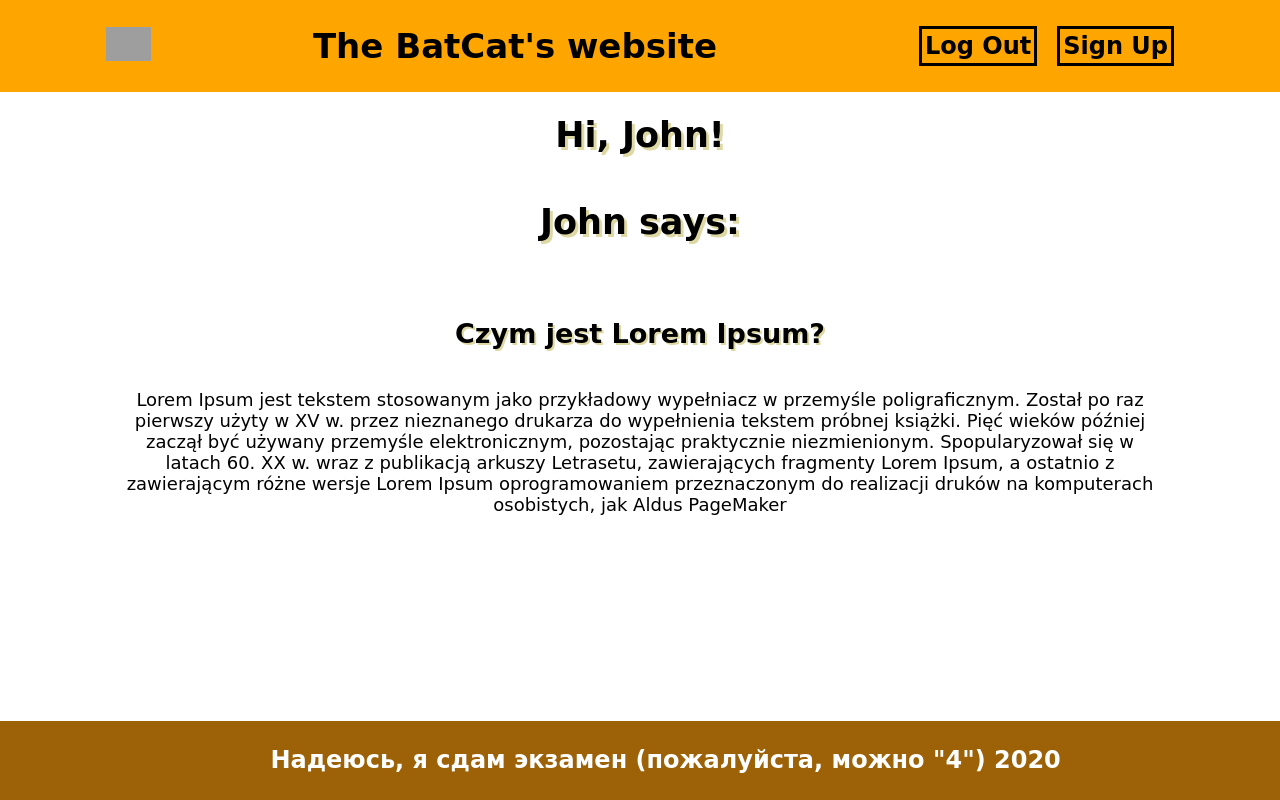
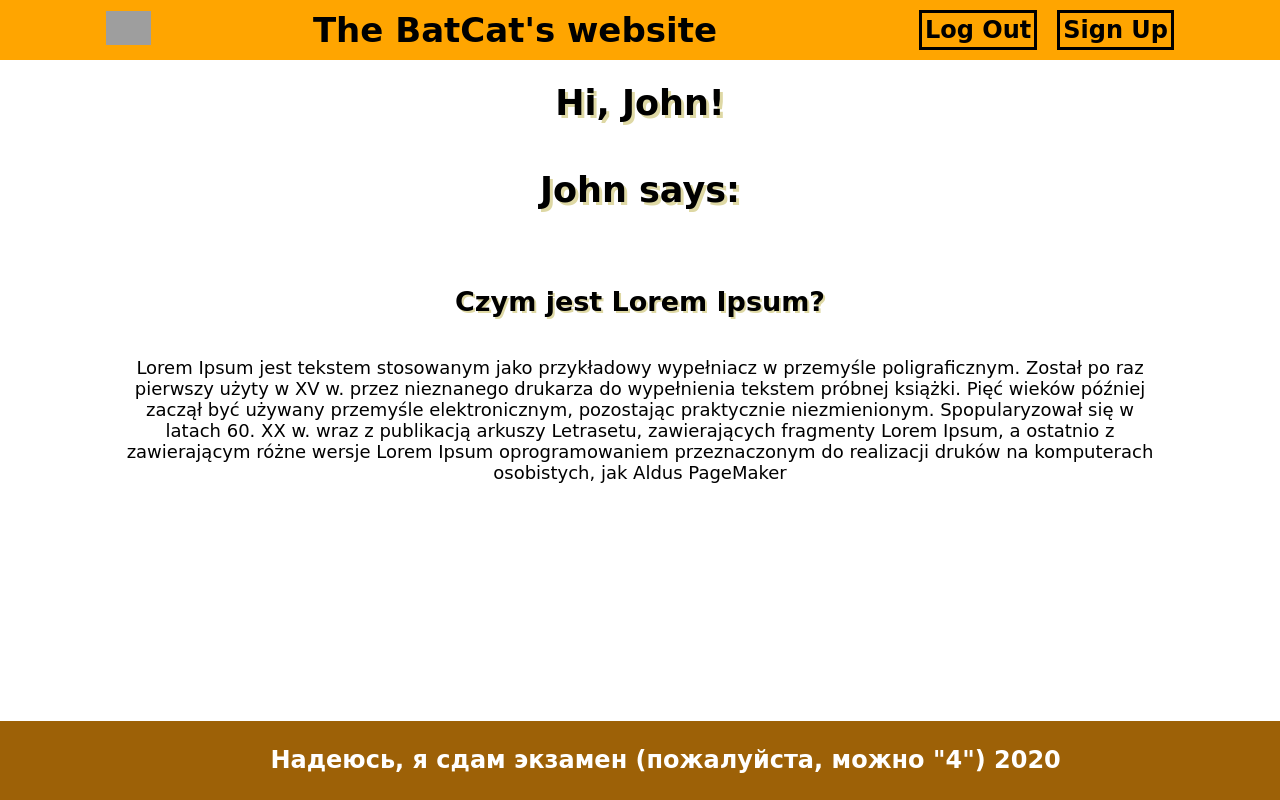
Before and after one commit to ekaterinavl/contentmanage, a Flask app: page / in a window 1280 px wide. Run offline with Flask 2, Linux system fonts and the light colour scheme; a user stored in the database is signed in; grey boxes are pictures that could not be loaded.

Commit message:
Add files via upload

```diff
--- a/static/styles.css
+++ b/static/styles.css
@@ -1,11 +1,5 @@
 body {
     width: 100%;
-    margin: 0;
-}
-.all{
-    flex-direction: column;
-    justify-content: space-between;
-    height: 100%;
     margin: 0;
 }
 
@@ -87,6 +81,10 @@ li:hover {
     display: flex;
 }
 
+ul{
+    margin: 0;
+}
+
 #footer {
     background-color: rgb(157, 97, 7);
     margin-bottom: 0;
```
